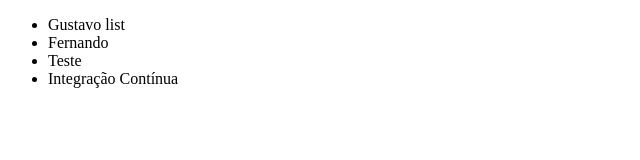
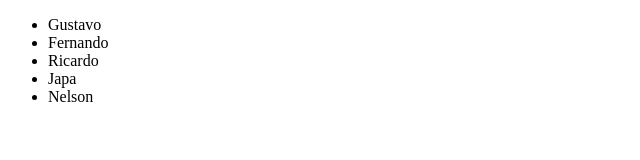
Before and after one commit to FernandoPortodEv/alura-git, a plain HTML site: page index.html in a window 1280 px wide. Shown: the whole page, without its empty margins (0-640 px from the left). Drawn offline with Linux system fonts and the light colour scheme.

Commit message:
Alterado titulo e lista de nomes

```diff
--- a/index.html
+++ b/index.html
@@ -2,14 +2,15 @@
 <html lang="en">
 <head>
     <meta charset="UTF-8">
-    <title>Cursos de DevOps da Alura</title>
+    <title>Ganhadores do Sorteio</title>
 </head>
 <body>
     <ul>
-        <li>Gustavo list</li>
+        <li>Gustavo</li>
         <li>Fernando</li>
-        <li>Teste</li>
-        <li>Integração Contínua</li>
+        <li>Ricardo</li>
+        <li>Japa</li>
+        <li>Nelson</li>
     </ul>
 </body>
 </html>
```
